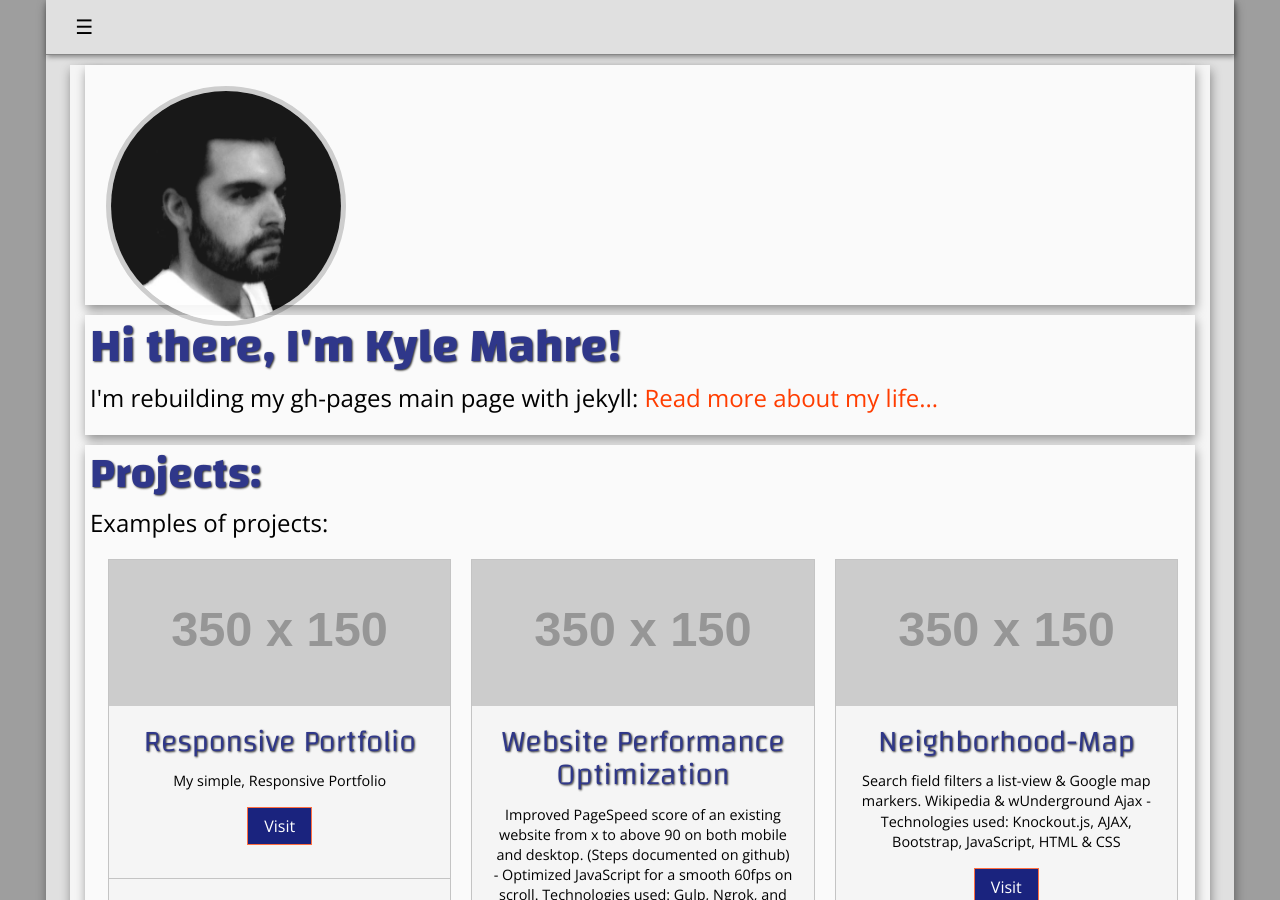
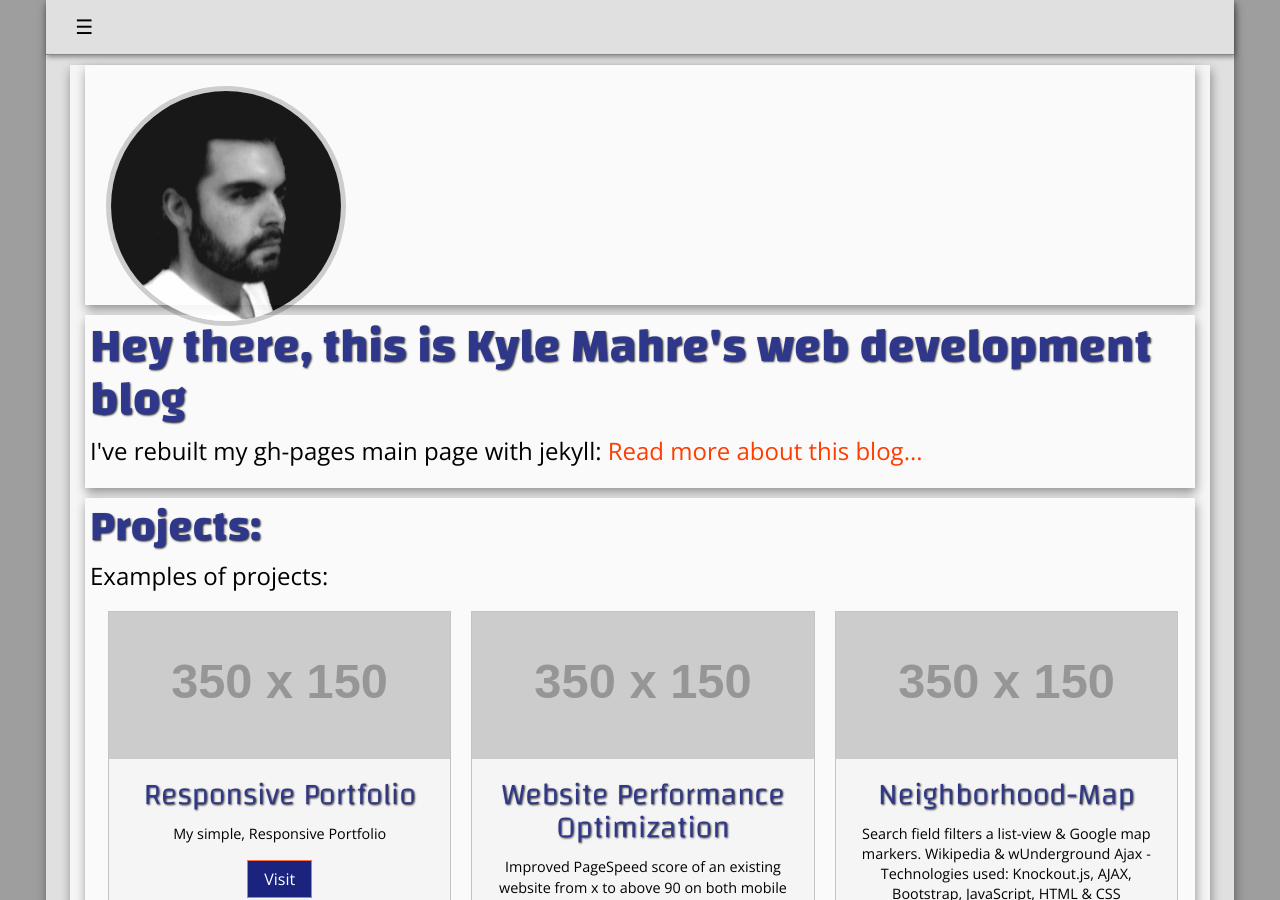
Before and after one commit to kfmahre/kfmahre.github.io, a Jekyll site: the page built from index.html, in a window 1280 px wide and 900 px high. Built offline with Jekyll 4.4.1, drawn with Linux system fonts in a browser that asks for light colours.

Commit message:
changed some content of index.html

```diff
--- a/index.html
+++ b/index.html
@@ -8,8 +8,8 @@ title: Kyle Mahre, Web Developer
     </div>
 
     <div class="blurb">
-      <h1>Hi there, I'm Kyle Mahre!</h1>
-      <p>I'm rebuilding my gh-pages main page with jekyll: <a href="/about">Read more about my life...</a></p>
+      <h1>Hey there, this is Kyle Mahre's web development blog</h1>
+      <p>I've rebuilt my gh-pages main page with jekyll: <a href="/about">Read more about this blog...</a></p>
     </div>
 
 
```
